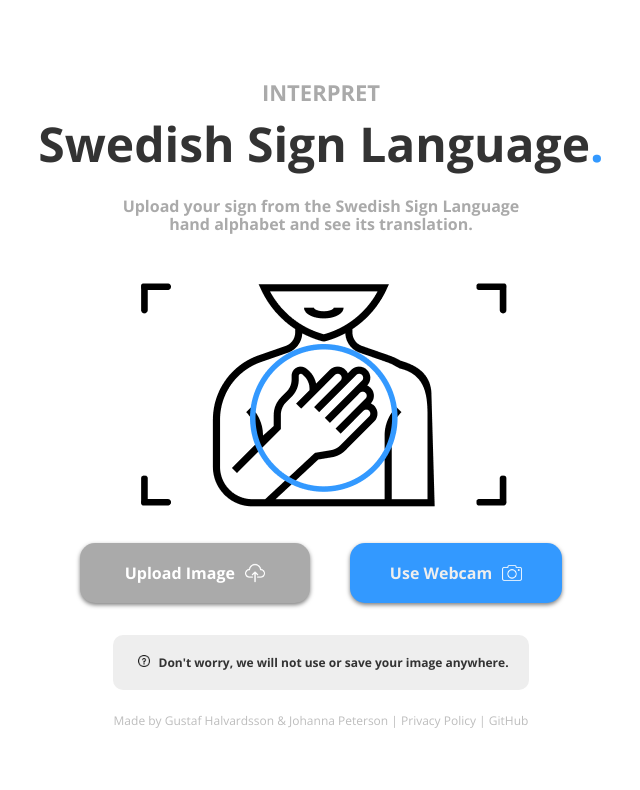
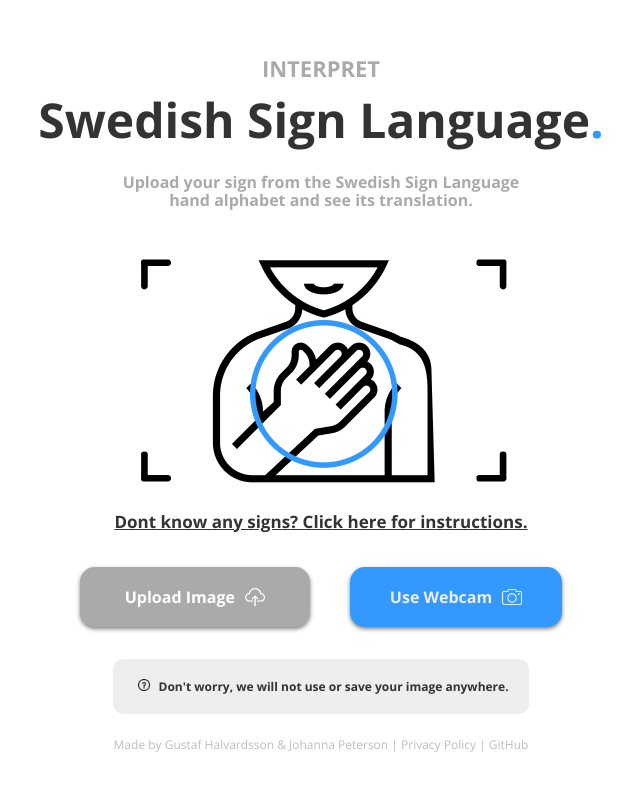
Before and after one commit to gustafvh/SignInterpreterSSL, a React (Create React App) app: page / in a window 1280 px wide. Shown: the top 790 px of the page, without its empty margins (319-959 px from the left). Built offline with nearby package versions, Linux system fonts and the light colour scheme.

Commit message:
added instructions

```diff
--- a/src/App.js
+++ b/src/App.js
@@ -23,7 +23,6 @@ export default class App extends Component {
     super(props);
 
     this.state = {
-      currentStep: 1,
       gettingAPIResponse: false,
         webcamCapture: null,
         webcamCaptureBinary: null,
@@ -103,7 +102,6 @@ export default class App extends Component {
     return (
         <div>
           <div className="app__container">
-
             {this.state.webcamSelected && !this.state.photoUsed ?
             this.renderWebcamCapture()
                 : ( <div>
@@ -112,7 +110,7 @@ export default class App extends Component {
                            webcamCaptureBinary={this.state.webcamCaptureBinary}
                            startWebcam={this.startWebcam}/>
                 </div>)}
-                  <Footer currentStep={this.state.currentStep} />
+                  <Footer/>
           </div>
         </div>
     );
--- a/src/components/BodyContainer/BodyContainer.js
+++ b/src/components/BodyContainer/BodyContainer.js
@@ -127,6 +127,7 @@ export default class BodyContainer extends Component {
             <div className="signs-icons__container">
               <img className="sign-one" src={signBody} alt="sign-one" style={{height: "250px", marginLeft: "5px"}}/>
               {/* "Icons made by Freepik from www.flaticon.com" */}
+              <p><a href="https://teckensprakslexikon.su.se/kategori/handalfabetet" rel="noopener noreferrer" target="_blank">Dont know any signs? Click here for instructions.</a> </p>
             </div>
             {(!this.state.imageFile) ?  this.renderUploadButtonBeforeUpload()
              : this.renderUploadButtonAfterUpload()
--- a/src/components/BodyContainer/BodyContainer.scss
+++ b/src/components/BodyContainer/BodyContainer.scss
@@ -14,6 +14,23 @@ input[type="file"] {
     display: flex;
     align-items: center;
     flex-direction: column;
+}
+
+.signs-icons__container {
+    display: flex;
+    flex-direction: column;
+    justify-content: center;
+    text-align: center;
+
+    a {
+        color: #333;
+        transition: 0.2s ease all;
+    }
+
+    a:hover {
+        color: #3399FF;
+        transition: 0.2s ease all;
+    }
 }
 
 .buttons-container {
```
